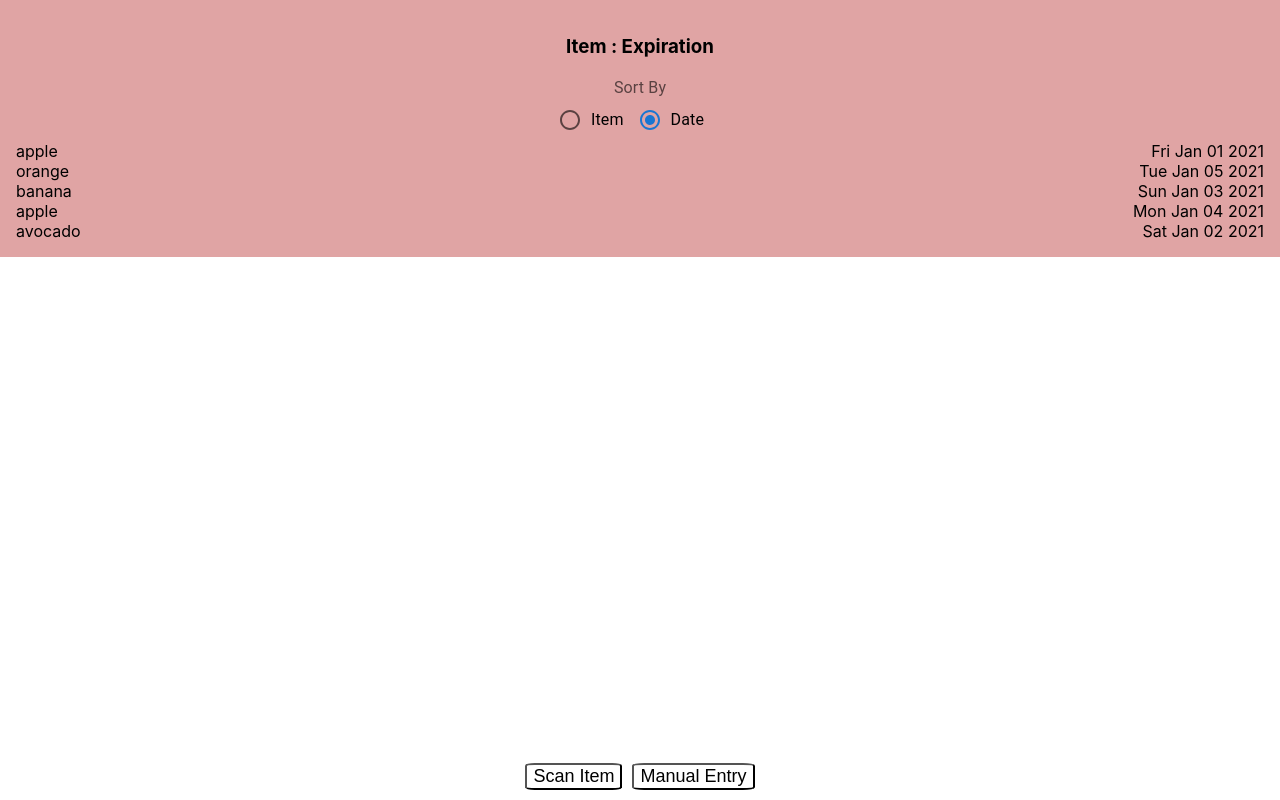
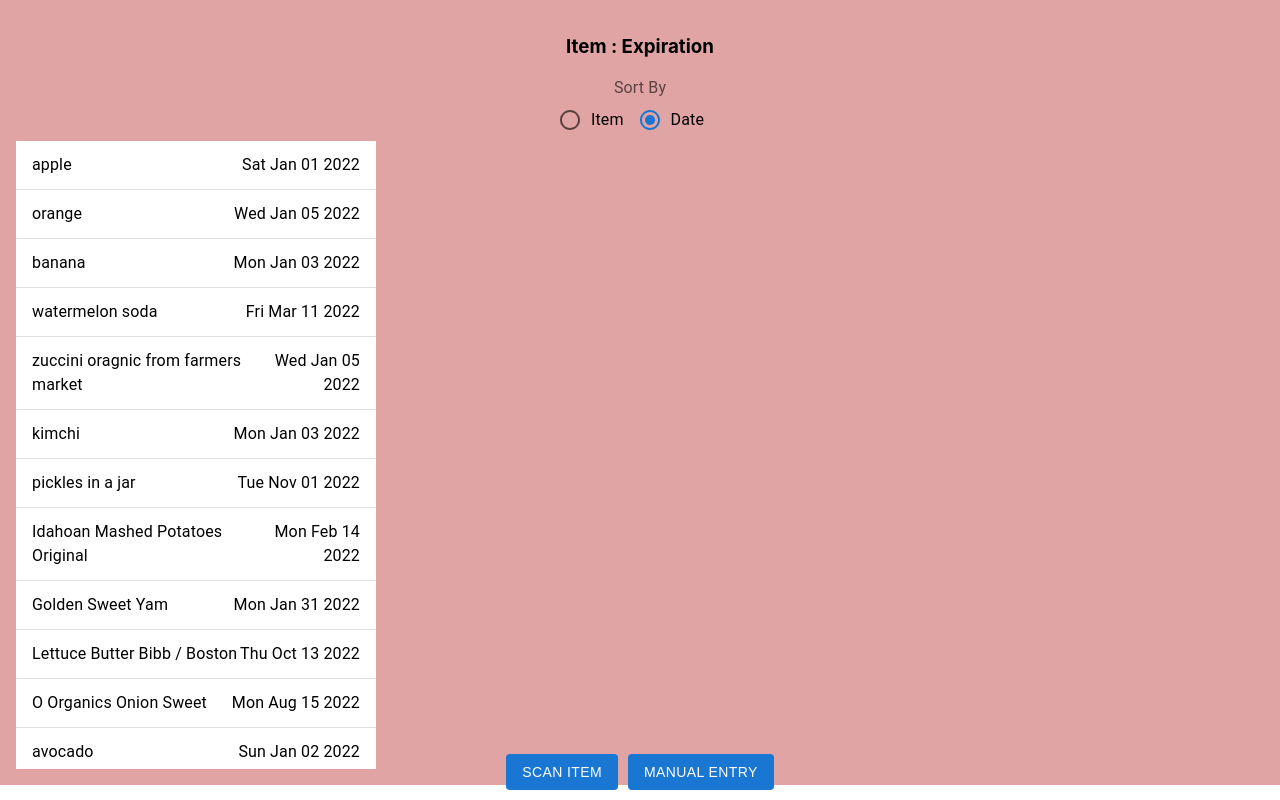
Before and after one commit to khoa408/dontwasteit, a React (Create React App) app: page / in a window 1280 px wide. Built offline with nearby package versions, Linux system fonts and the light colour scheme.

Commit message:
imported mui list

```diff
--- a/package.json
+++ b/package.json
@@ -6,8 +6,9 @@
     "@date-io/date-fns": "^1.3.13",
     "@emotion/react": "^11.7.1",
     "@emotion/styled": "^11.6.0",
+    "@material-ui/core": "^4.12.3",
     "@material-ui/pickers": "^3.3.10",
-    "@mui/material": "^5.2.6",
+    "@mui/material": "^5.3.1",
     "@testing-library/jest-dom": "^5.16.1",
     "@testing-library/react": "^11.2.7",
     "@testing-library/user-event": "^12.8.3",
--- a/src/components/Feed.css
+++ b/src/components/Feed.css
@@ -3,11 +3,6 @@
   height: auto;
 }
 
-.food-date-list {
-  display: flex;
-  justify-content: space-between;
+.expi-date {
+  text-align: right;
 }
-
-.expi-date {
-  padding-left: 1rem;
-}
--- a/src/components/Feed.js
+++ b/src/components/Feed.js
@@ -1,17 +1,20 @@
-import React, { useRef, useState } from "react";
+import React, { useState } from "react";
 import "./Feed.css";
 import ItemEntry from "./ItemEntry";
 import testdata from "./testdata.json";
+import List from '@mui/material/List';
+import ListItem from '@mui/material/ListItem';
+import ListItemText from '@mui/material/ListItemText';
 import {
   FormLabel,
   FormControlLabel,
   RadioGroup,
   FormControl,
   Radio,
+  Divider,
 } from "@mui/material";
 
 const Feed = () => {
-  const bottomRef = useRef();
   const [items, setItems] = useState(
     testdata.items.map((item) => ({
       itemName: item.itemName,
@@ -39,11 +42,6 @@ const Feed = () => {
     let sorted = sortByDate(items);
     setItems(sorted);
   };
-
-  // const payload = testdata;
-  // const listItems = payload.items.map((item) => (
-  //   <p key={item.itemName}>{item.itemName + " : " + item.expiDate}</p>
-  // ));
 
   const handleNewItemEntry = (newItem) => {
     let sorted = sortByDate([...items, newItem]);
@@ -74,18 +72,32 @@ const Feed = () => {
           />
         </RadioGroup>
       </FormControl>
-      <div>
+      <List
+        sx={{
+          width: '100%',
+          maxWidth: 360,
+          bgcolor: 'background.paper',
+          position: 'relative',
+          overflow: 'auto',
+          maxHeight: 620,
+          '& ul': { padding: 0 },
+        }}
+        subheader={<li />}
+      >
         {items.map((item) => (
-          <div className="food-date-list" ref={bottomRef}>
-            <div className="item">{item.itemName}</div>
-            <div className="expi-date">
-              {new Date(item.expiDate).toDateString()}
-            </div>
-          </div>
+          <li key={`section-${item}`}>
+            <ul>
+              <ListItem key={`item-${item}`}>
+                <ListItemText className="item" primary={`${item.itemName}`} />
+                <ListItemText className="expi-date" primary={`${new Date(item.expiDate).toDateString()}`} />
+
+              </ListItem>
+              <Divider />
+            </ul>
+          </li>
+
         ))}
-        {/* <p>{listItems}</p>
-        <div ref={bottomRef} className="list-bottom"></div> */}
-      </div>
+      </List>
       <ItemEntry onEnteringNewItem={handleNewItemEntry} />
     </div>
   );
--- a/src/components/ItemEntry.css
+++ b/src/components/ItemEntry.css
@@ -18,15 +18,31 @@
 }
 
 .button {
-  background-color: white;
+  /* background-color: white;
   border-radius: 10%;
-  font-size: large;
+  font-size: large; */
+
+  align-items: center;
+  box-sizing: border-box;
+  font-weight: 500;
+  font-size: 0.875rem;
+  padding: 6px 16px;
+  line-height: 1.75;
+  letter-spacing: 0.02857em;
+  text-transform: uppercase;
+  min-width: 64px;
+  border-radius: 4px;
+  font-family: Arial, Helvetica, sans-serif;
+  color: #fff;
+  background-color: #1976d2;
+  border-style: none;
+  cursor: pointer;
 }
 
-.button:hover {
-  background-color: aquamarine; /* Green */
+/* .button:hover {
+  background-color: aquamarine;
   color: white;
-}
+} */
 
 .box {
   position: absolute;
--- a/src/components/ItemEntry.js
+++ b/src/components/ItemEntry.js
@@ -1,6 +1,6 @@
 import React, { useState } from "react";
+import Button from "@mui/material/Button";
 import Box from "@mui/material/Box";
-import Button from "@mui/material/Button";
 import Typography from "@mui/material/Typography";
 import Modal from "@mui/material/Modal";
 
@@ -51,10 +51,7 @@ const ItemEntry = (props) => {
   return (
     <div className="item-entry">
       <button className="button">Scan Item</button>
-
-      <button onClick={handleOpen} className="button">
-        Manual Entry
-      </button>
+      <button className="button" onClick={handleOpen}>Manual Entry</button>
 
       <Modal
         open={open}
--- a/src/components/testdata.json
+++ b/src/components/testdata.json
@@ -1,9 +1,17 @@
 {
   "items": [
-    { "itemName": "apple", "expiDate": "01/01/2021" },
-    { "itemName": "orange", "expiDate": "01/05/2021" },
-    { "itemName": "banana", "expiDate": "01/03/2021" },
-    { "itemName": "apple", "expiDate": "01/04/2021" },
-    { "itemName": "avocado", "expiDate": "01/02/2021" }
+    { "itemName": "apple", "expiDate": "01/01/2022" },
+    { "itemName": "orange", "expiDate": "01/05/2022" },
+    { "itemName": "banana", "expiDate": "01/03/2022" },
+    { "itemName": "watermelon soda", "expiDate": "03/11/2022" },
+    { "itemName": "zuccini oragnic from farmers market", "expiDate": "01/05/2022" },
+    { "itemName": "kimchi", "expiDate": "01/03/2022" },
+    { "itemName": "pickles in a jar", "expiDate": "11/01/2022" },
+    { "itemName": "Idahoan Mashed Potatoes Original", "expiDate": "02/14/2022" },
+    { "itemName": "Golden Sweet Yam", "expiDate": "01/31/2022" },
+    { "itemName": "Lettuce Butter Bibb / Boston", "expiDate": "10/13/2022" },
+    { "itemName": "O Organics Onion Sweet", "expiDate": "08/15/2022" },
+    { "itemName": "avocado", "expiDate": "01/02/2022" },
+    { "itemName": "Greek yogurt", "expiDate": "04/20/2022" }
   ]
 }
```
Also changed, not shown: 1 other file (tests, documents, lock files or other folders).
